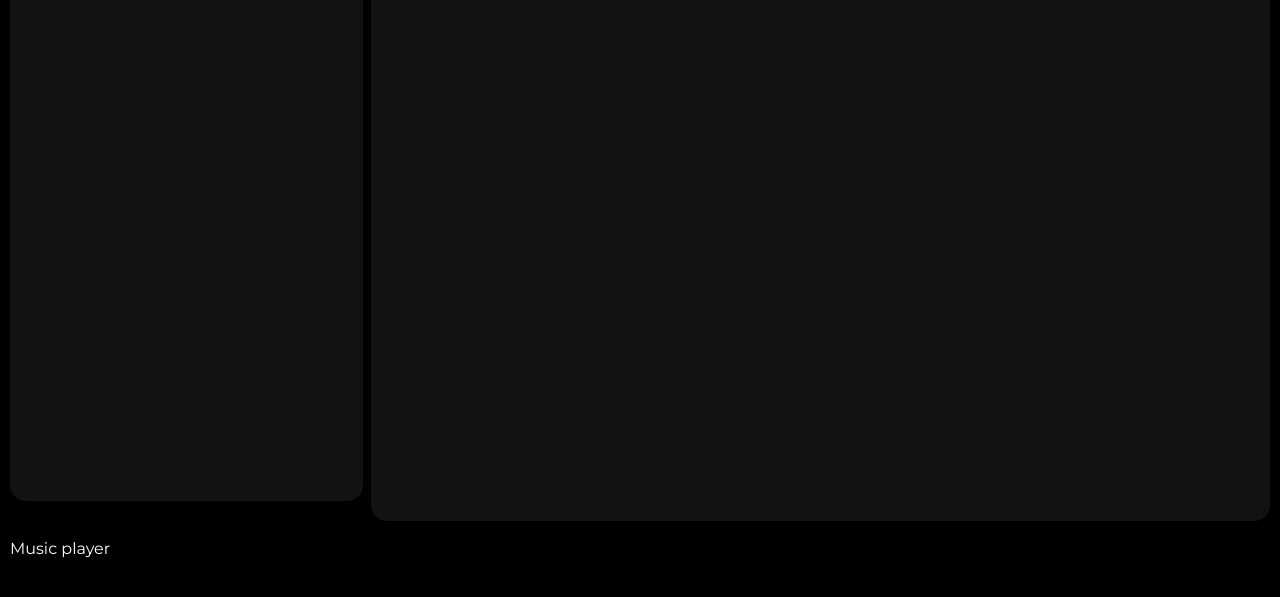
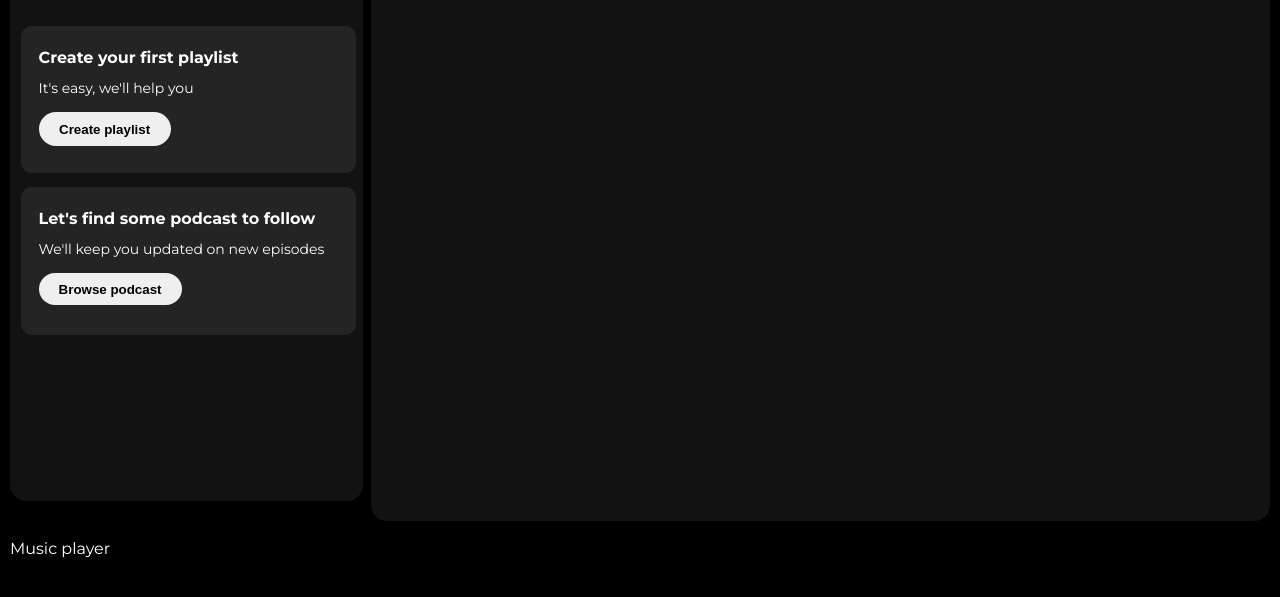
Before and after one commit to Om-Raja/Full-Stack-Development, a plain HTML site: page Major-project/Spotify-clone/spotify.html in a window 1280 px wide. Shown: the part 189-786 px from the top of the page. Drawn offline with Linux system fonts and the light colour scheme.

Commit message:
added the two boxes in library for creating playlist and browsing podcast

```diff
--- a/Major-project/Spotify-clone/spotify.css
+++ b/Major-project/Spotify-clone/spotify.css
@@ -68,16 +68,18 @@ i:hover {
 
 .library {
   height: 68%;
+  display: flex;
+  flex-direction: column;
+  background-color: #121212;
+  margin-top: 10px;
+  border-radius: 1rem;
+  position: relative;
 }
 
 .library-nav {
   display: flex;
-  border-radius: 1rem;
-  background-color: #121212;
-  height: 100%;
+  height: 10%;
   width: 100%;
-  margin-top: 10px;
-  position: relative;
 }
 
 .library-nav img {
@@ -124,3 +126,47 @@ i:hover {
     opacity:1;
     color: #fff;
 }
+
+.box1, .box2{
+  background-color: #242424;
+  width: 95%;
+  height: 50%;
+  padding: 1px 0px;
+  margin-left: 3%;
+  margin-top: 4%;
+  border-radius: 0.7rem;
+}
+
+.box2{
+  padding-bottom: 2px;
+}
+
+.starter p, .starter h4{
+  padding-left: 18px;
+}
+
+.starter p{
+  font-size: 14px;
+  line-height: 0;
+}
+
+
+.box1 button{
+  border: none;
+  width: 132px;
+  height: 34px;
+  padding: 4px 16px;
+  border-radius: 55px;
+  font-weight: 700;
+  margin: 10px 18px;
+}
+
+.box2 button{
+  border: none;
+  width: 143px;
+  height: 32px;
+  padding: 4px 16px;
+  border-radius: 55px;
+  font-weight: 700;
+  margin: 10px 18px;
+}
--- a/Major-project/Spotify-clone/spotify.html
+++ b/Major-project/Spotify-clone/spotify.html
@@ -30,6 +30,18 @@
                     <i id="addToLibrary" class="fa-solid fa-plus"></i>
                     <i id="arrowFromLibrary" class="fa-solid fa-arrow-right"></i>
                 </div>
+                <div class="starter">
+                    <div class="box1">
+                        <h4>Create your first playlist</h4>
+                        <p>It's easy, we'll help you</p>
+                        <button class="badge">Create playlist</button>
+                    </div>
+                    <div class="box2">
+                        <h4>Let's find some podcast to follow</h4>
+                        <p>We'll keep you updated on new episodes</p>
+                        <button class="btn btn-light">Browse podcast</button>
+                    </div>
+                </div>
             </div>
         </div>
         <div class="main-content">Main content</div>
```
